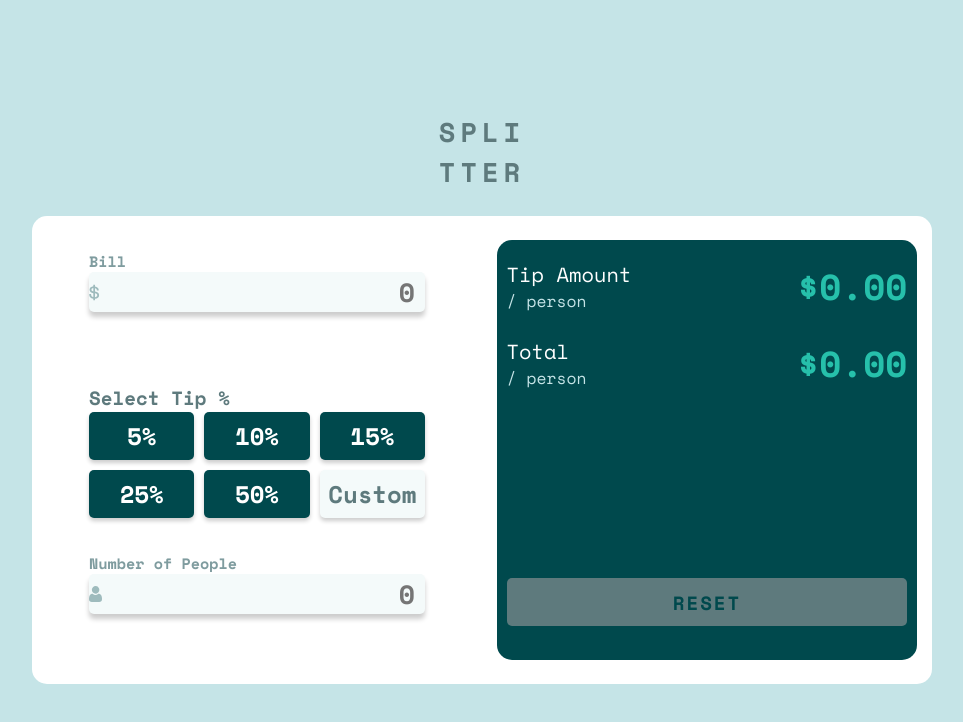
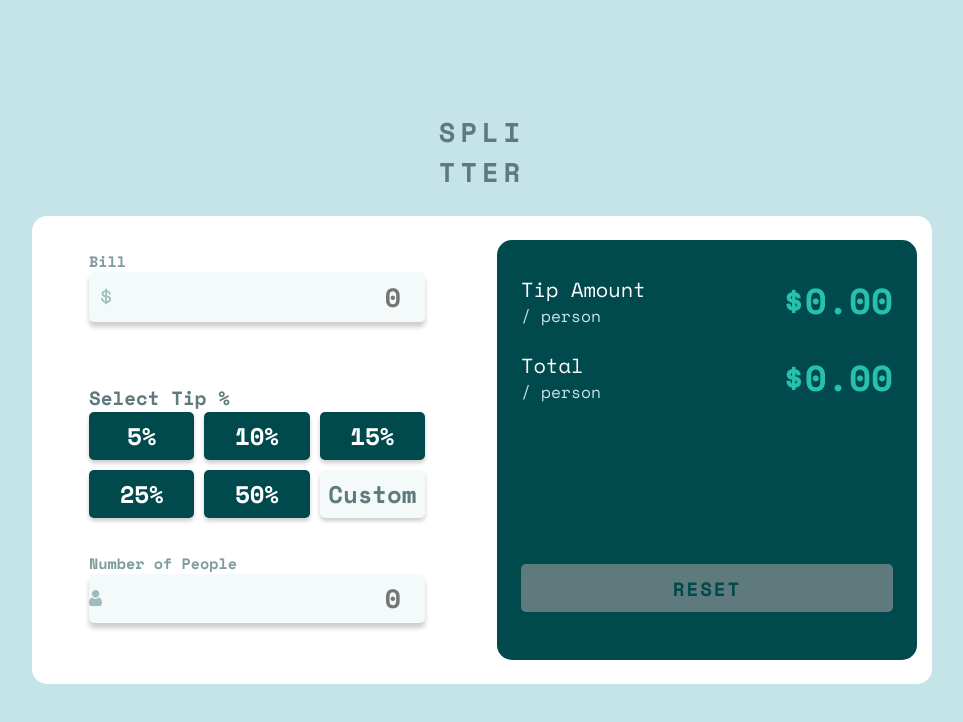
Before and after one commit to zougari47/tip-calculator, a website: page index.html in a window 1280 px wide. Shown: the whole page, without its empty margins (158-1121 px from the left). Drawn offline with nearby package versions, Linux system fonts and the light colour scheme; files that its build step writes are made by us from their sources; files whose address does not match are found by name.

Commit message:
update sass

```diff
--- a/src/sass/_app.scss
+++ b/src/sass/_app.scss
@@ -54,14 +54,15 @@
         min-height: 1.3rem;
         background: url(../images/icon-dollar.svg) left/auto no-repeat
           $Light-grayish-cyan-2;
+          background-position: 0.5rem;
         @include font;
         text-align: right;
         font-size: 1.1rem;
-        padding-right: 10px;
         color: $Very-dark-cyan;
         font-weight: 700;
         caret-color: $Very-dark-cyan;
         box-shadow: 0 5px 5px rgba(0, 0, 0, 0.2);
+        padding: 0.2rem 1rem;
 
         &:focus-within {
           outline-width: 2px;
@@ -186,7 +187,7 @@
     min-height: 200px;
     background: $Very-dark-cyan;
     margin: 1rem auto 0;
-    padding: 0.4rem;
+    padding: 1rem;
     @include font;
     border-radius: 15px;
     display: flex;
```
